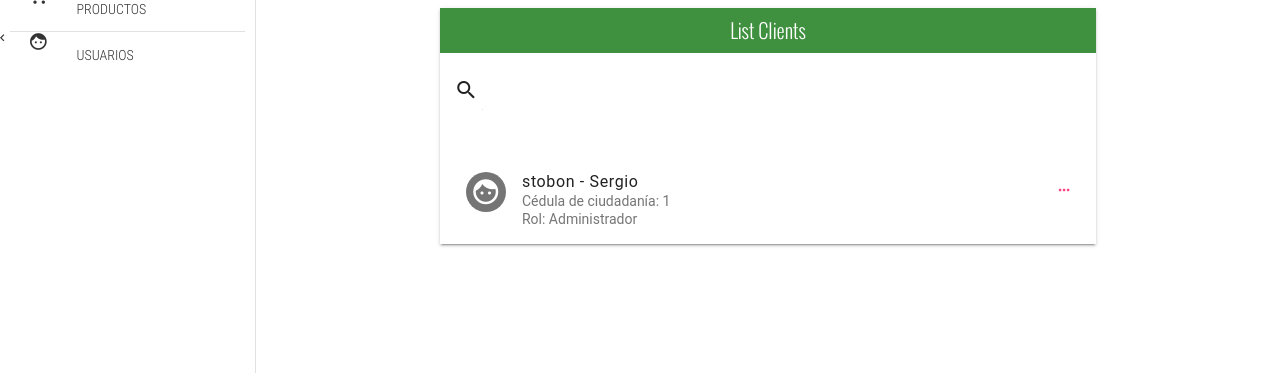
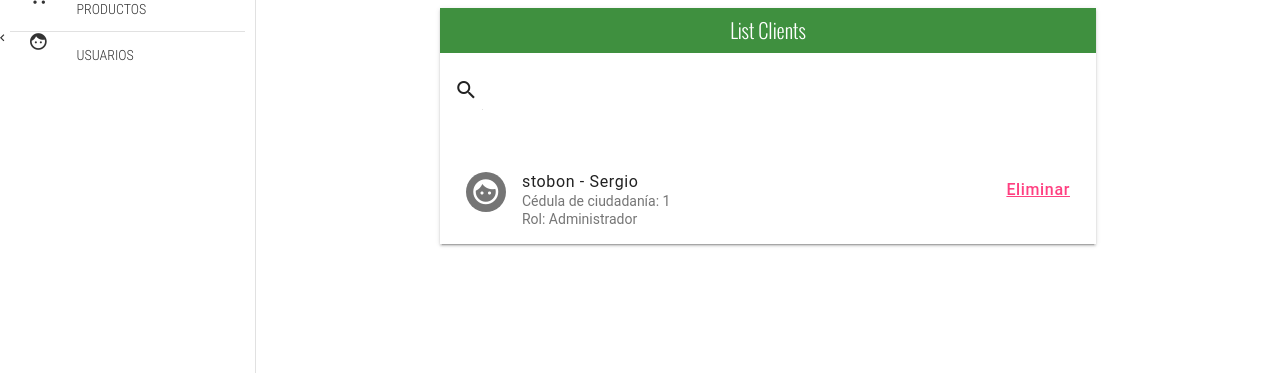
Before and after one commit to cheimy/sw2_liberacion_vj_V1.0.0, a PHP site: page /user.php in a window 1280 px wide, after a click on "LISTA DE USUARIOS". Shown: the part 252-625 px from the top of the page. Run offline with PHP 8.4, Linux system fonts and the light colour scheme; data comes from the database, SQL or seed files in the repository; some libraries are stand-ins or nearby versions; some web fonts are replaced.

Commit message:
ajuste Eliminar

```diff
--- a/Software_2_2/products.php
+++ b/Software_2_2/products.php
@@ -283,7 +283,7 @@ include('db/connection.php');
 											<span><?php echo $row["idproduct"]. " " .$row["name"]?> </span>
 											<span class="mdl-list__item-sub-title">Cantidad: <?php echo $row["quantity"]?></span>
 										</span>
-										<a class="mdl-list__item-secondary-action" href="#!"><i class="zmdi zmdi-more"></i></a>
+										<a class="mdl-list__item-secondary-action" href="#!"><i></i>Eliminar</a>
                                     </div>
                                 <?php
                                  } while ($row = mysqli_fetch_array($result));
--- a/Software_2_2/user.php
+++ b/Software_2_2/user.php
@@ -224,7 +224,7 @@ include('db/connection.php');
                                             ?>
                                             </span>
                                         </span>
-                                        <a class="mdl-list__item-secondary-action" href="#!"><i class="zmdi zmdi-more"></i></a>
+                                        <a class="mdl-list__item-secondary-action" href="#!"><i></i>Eliminar</a>
                                     </div>
                                 <?php
                                         } while ($row = mysqli_fetch_array($result));
```
